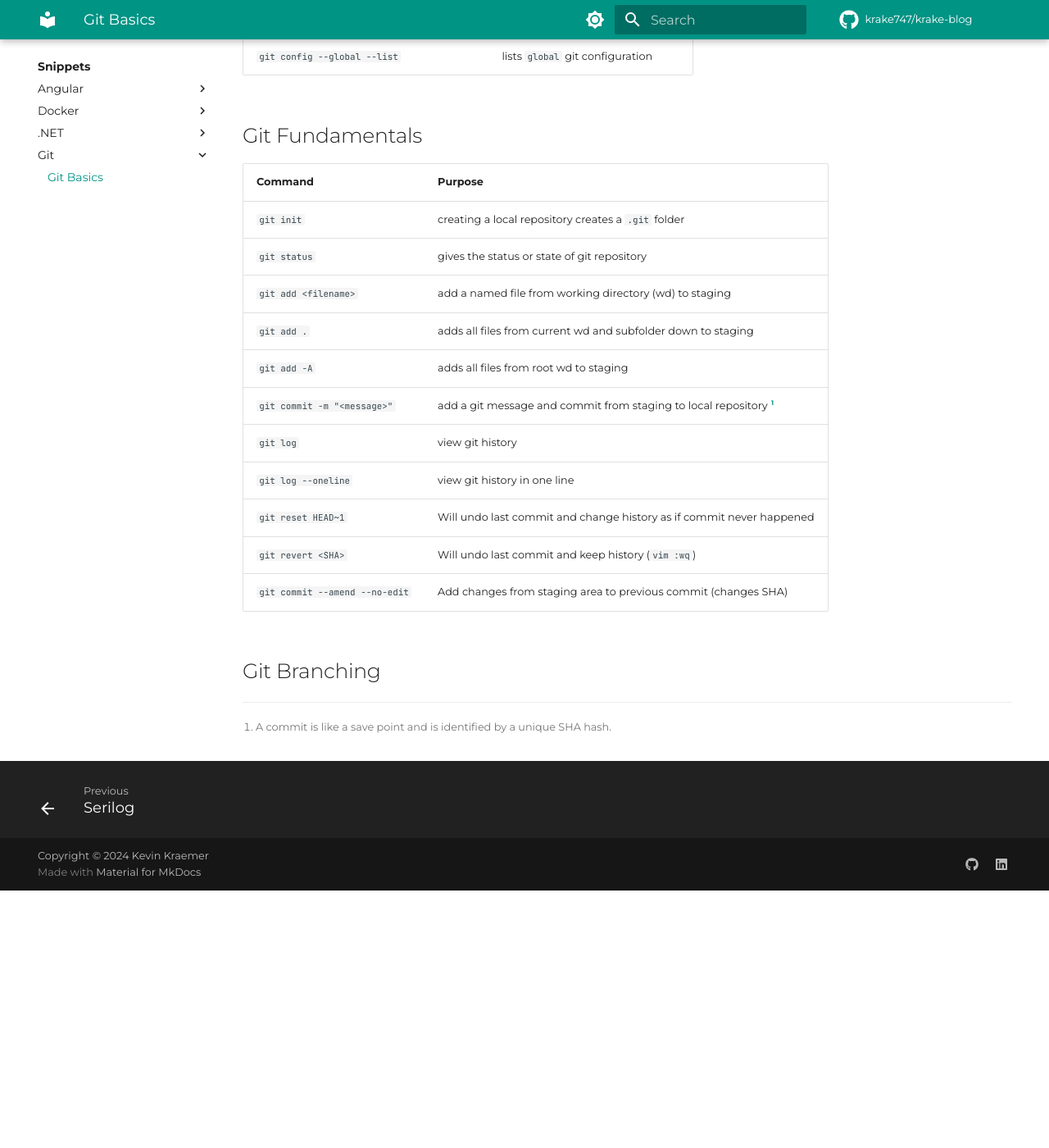
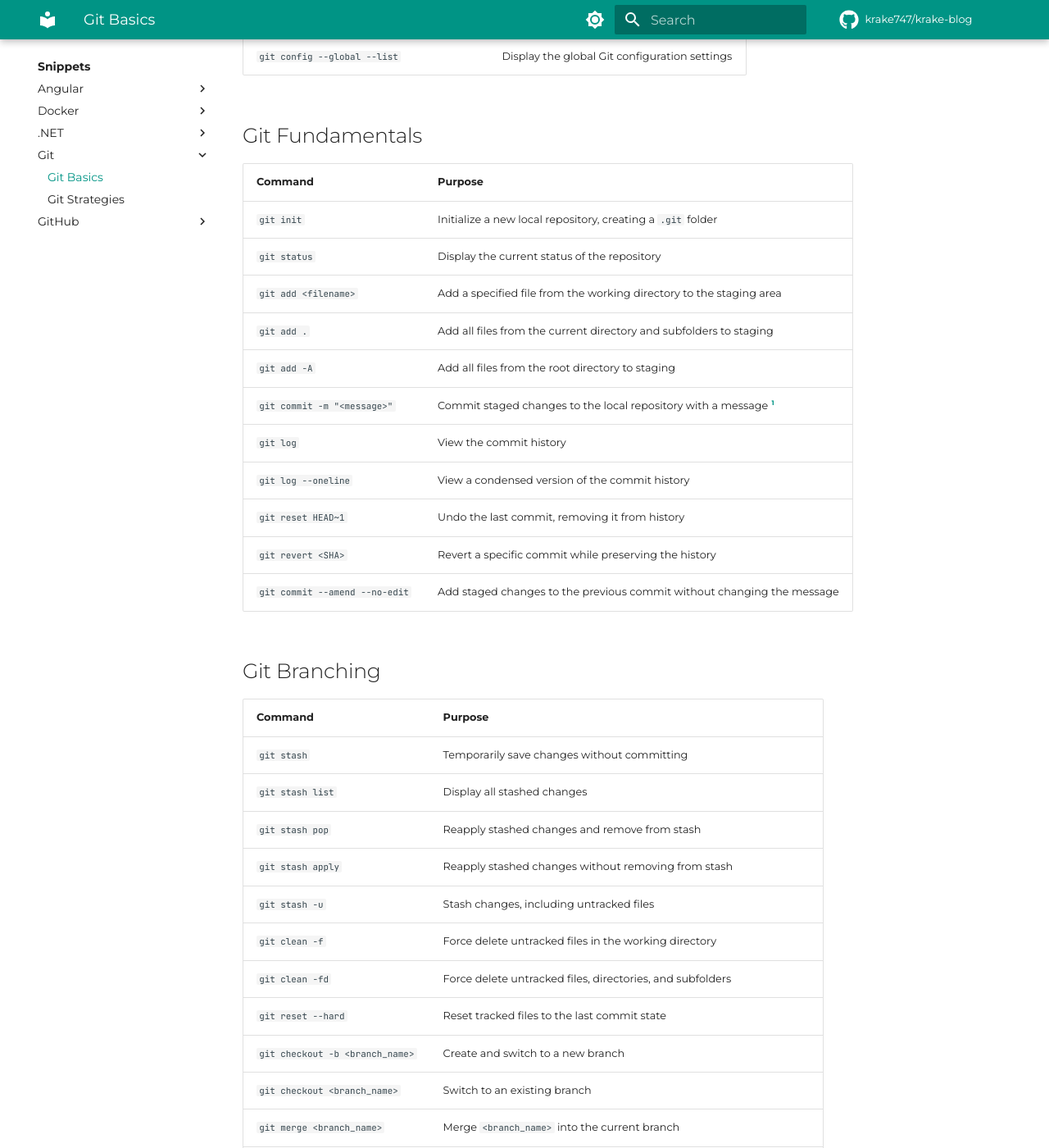
Before and after one commit to krake747/krake-blog, an MkDocs documentation site: the page built from docs/snippets/git/basics.md, in a window 1280 px wide and 1400 px high, scrolled down 566 px. Shown: the whole window at 82% size. Built offline with MkDocs 1.6.1 and Material for MkDocs 9.7.7, drawn with Linux system fonts in a browser that asks for light colours; comment, search, counter and statistics services are not loaded; before the commit the page ends 1652 px from its top, so only the background shows below that; some of the changed text lies outside the part shown.

Commit message:
feat(snippets): update Git sections, add github section

```diff
--- a/cspell.json
+++ b/cspell.json
@@ -44,6 +44,7 @@
         "smartsymbols",
         "Strava",
         "streetsidesoftware",
+        "subfolders",
         "superfences",
         "tasklist",
         "tsmerge",
--- a/docs/snippets/git/basics.md
+++ b/docs/snippets/git/basics.md
@@ -7,34 +7,59 @@ tags:
 
 # Git Basics
 
-Installing [https://git-scm.com/](Git) version control.
+Installing [Git]([Git](https://git-scm.com/)) version control.
 
 ## Setup
 
-| Command                                    | Purpose                               |
-| ------------------------------------------ | ------------------------------------- |
-| `git`                                      | list all git commands                 |
-| `git config`                               | configure git `--local` or `--global` |
-| `git config --global user.name "<name>"`   | configure global user name            |
-| `git config --global user.email "<email>"` | configure global user email           |
-| `git config --global --list`               | lists `global` git configuration      |
+| Command                                    | Purpose                                          |
+| ------------------------------------------ | ------------------------------------------------ |
+| `git`                                      | List all available Git commands                  |
+| `git config`                               | Configure Git settings (`--local` or `--global`) |
+| `git config --global user.name "<name>"`   | Set the global Git username                      |
+| `git config --global user.email "<email>"` | Set the global Git email address                 |
+| `git config --global --list`               | Display the global Git configuration settings    |
 
 ## Git Fundamentals
 
-| Command                        | Purpose                                                              |
-| ------------------------------ | -------------------------------------------------------------------- |
-| `git init`                     | creating a local repository creates a `.git` folder                  |
-| `git status`                   | gives the status or state of git repository                          |
-| `git add <filename>`           | add a named file from working directory (wd) to staging              |
-| `git add .`                    | adds all files from current wd and subfolder down to staging         |
-| `git add -A`                   | adds all files from root wd to staging                               |
-| `git commit -m "<message>"`    | add a git message and commit from staging to local repository [^1]   |
-| `git log`                      | view git history                                                     |
-| `git log --oneline`            | view git history in one line                                         |
-| `git reset HEAD~1`             | Will undo last commit and change history as if commit never happened |
-| `git revert <SHA>`             | Will undo last commit and keep history (`vim :wq`)                   |
-| `git commit --amend --no-edit` | Add changes from staging area to previous commit (changes SHA)       |
+| Command                        | Purpose                                                                |
+| ------------------------------ | ---------------------------------------------------------------------- |
+| `git init`                     | Initialize a new local repository, creating a `.git` folder            |
+| `git status`                   | Display the current status of the repository                           |
+| `git add <filename>`           | Add a specified file from the working directory to the staging area    |
+| `git add .`                    | Add all files from the current directory and subfolders to staging     |
+| `git add -A`                   | Add all files from the root directory to staging                       |
+| `git commit -m "<message>"`    | Commit staged changes to the local repository with a message [^1]      |
+| `git log`                      | View the commit history                                                |
+| `git log --oneline`            | View a condensed version of the commit history                         |
+| `git reset HEAD~1`             | Undo the last commit, removing it from history                         |
+| `git revert <SHA>`             | Revert a specific commit while preserving the history                  |
+| `git commit --amend --no-edit` | Add staged changes to the previous commit without changing the message |
 
 [^1]: A commit is like a save point and is identified by a unique SHA hash.
 
 ## Git Branching
+
+| Command                         | Purpose                                                             |
+| ------------------------------- | ------------------------------------------------------------------- |
+| `git stash`                     | Temporarily save changes without committing                         |
+| `git stash list`                | Display all stashed changes                                         |
+| `git stash pop`                 | Reapply stashed changes and remove from stash                       |
+| `git stash apply`               | Reapply stashed changes without removing from stash                 |
+| `git stash -u`                  | Stash changes, including untracked files                            |
+| `git clean -f`                  | Force delete untracked files in the working directory               |
+| `git clean -fd`                 | Force delete untracked files, directories, and subfolders           |
+| `git reset --hard`              | Reset tracked files to the last commit state                        |
+| `git checkout -b <branch_name>` | Create and switch to a new branch                                   |
+| `git checkout <branch_name>`    | Switch to an existing branch                                        |
+| `git merge <branch_name>`       | Merge `<branch_name>` into the current branch                       |
+| `git branch --list`             | List all local branches                                             |
+| `git branch -d <branch_name>`   | Delete the specified branch (if merged)                             |
+| `git branch -D <branch_name>`   | Force delete the specified branch                                   |
+| `git cherry-pick <commit>`      | Apply a specific commit from another branch onto the current branch |
+
+What is the `HEAD`?
+
+`HEAD` refers to the latest commit that your current branch is pointing to.
+It's essentially a reference to the current branch, indicating where you are in the commit history.
+
+##
--- a/mkdocs.yml
+++ b/mkdocs.yml
@@ -26,6 +26,9 @@ nav:
           - snippets/dotnet/serilog.md
       - Git:
           - snippets/git/basics.md
+          - snippets/git/strategy.md
+      - GitHub:
+          - snippets/github/basics.md
 
 theme:
   name: material
```
Also changed, not shown: docs/snippets/git/strategy.md (added, +15 -0 lines), docs/snippets/github/basics.md (added, +9 -0 lines).
